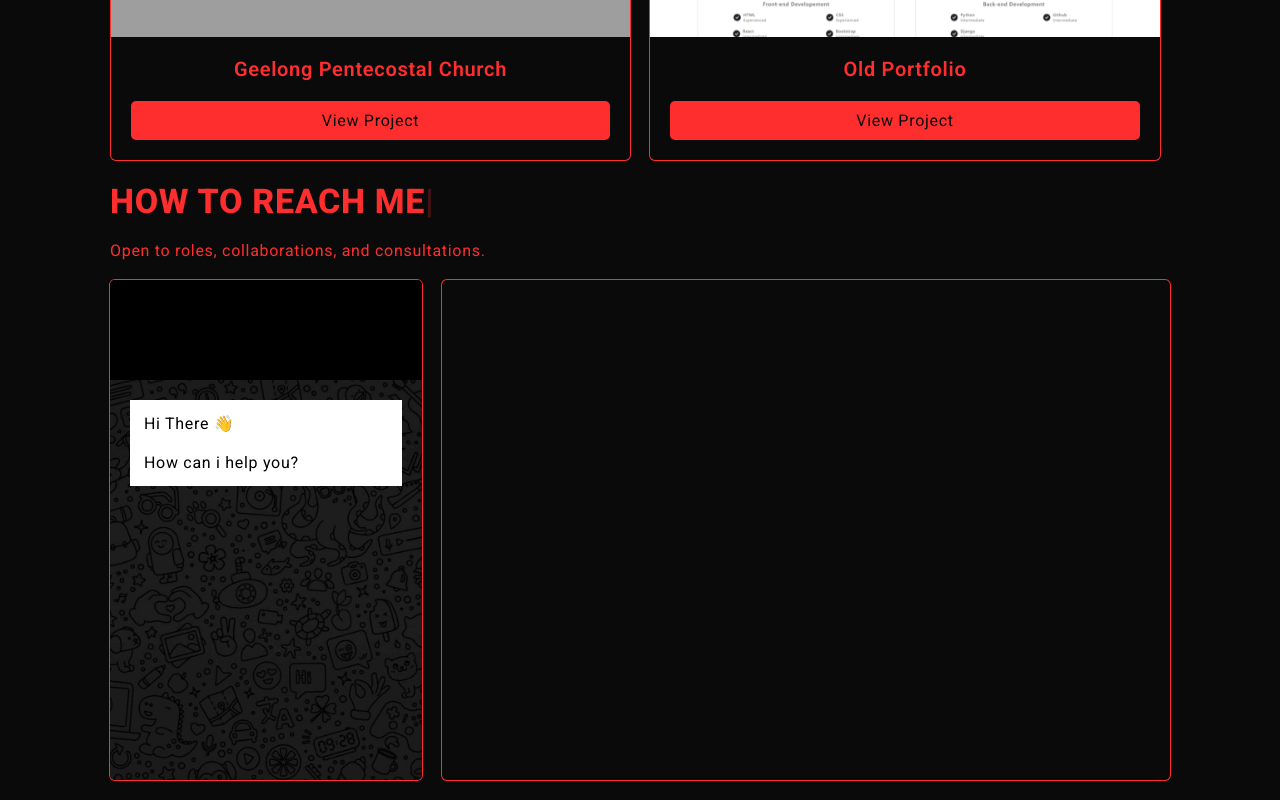
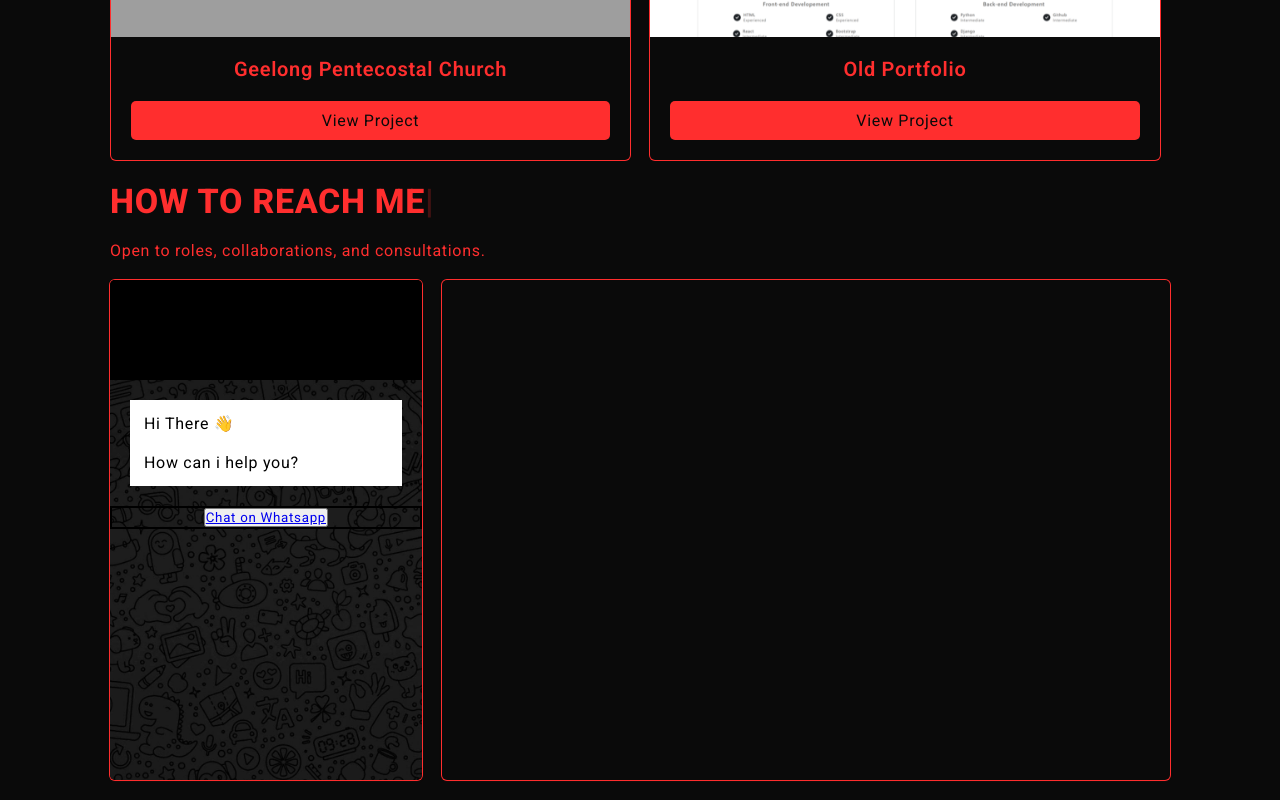
Before and after one commit to Blessen25/Portfolio_BVM, a React (Vite) app in the folder frontend/portfolio/: page / in a window 1280 px wide. Shown: the part 3633-4433 px from the top of the page. Built offline with nearby package versions, Linux system fonts and the light colour scheme; grey boxes are pictures that could not be loaded.

Commit message:
Commited Changes

```diff
--- a/frontend/portfolio/src/components/Contact_comp/contact.css
+++ b/frontend/portfolio/src/components/Contact_comp/contact.css
@@ -86,3 +86,12 @@
     flex-direction: column;
     gap: 20px;
 }
+
+.whatsappbuttondiv {
+
+    display: flex;
+    justify-content: center;
+    align-items: center;
+    width: 100%;
+    border: 2px solid black;
+}
--- a/frontend/portfolio/src/components/Contact_comp/contacts.tsx
+++ b/frontend/portfolio/src/components/Contact_comp/contacts.tsx
@@ -1,7 +1,7 @@
 import React, { useState } from "react";
 import "./contact.css";
 import type { HeaderProps } from "../../interface";
-import { AutoTypeContacts } from "../extras";
+import { AutoTypeContacts, ButtonComp } from "../extras";
 
 const ContactComp:React.FC<HeaderProps> = ({darkMode, setDarkMode}) => {
     const [iswhatsappOpen, setIswhatsappOpen] = useState(true);
@@ -22,6 +22,11 @@
                                 <p className="ptext">How can i help you?</p>
                             </div>
                         </div>
+                        <div className="whatsappbuttondiv">
+                            <button >
+                                <a href="#" target="_blank" className="whatsappbutton">Chat on Whatsapp</a>
+                            </button>
+                        </div>
                     </div>
                     <div className={`contactusformdiv ${darkMode ? 'darkmodeaboutcard' : 'lightmodeaboutcard'}`}>
 
```
